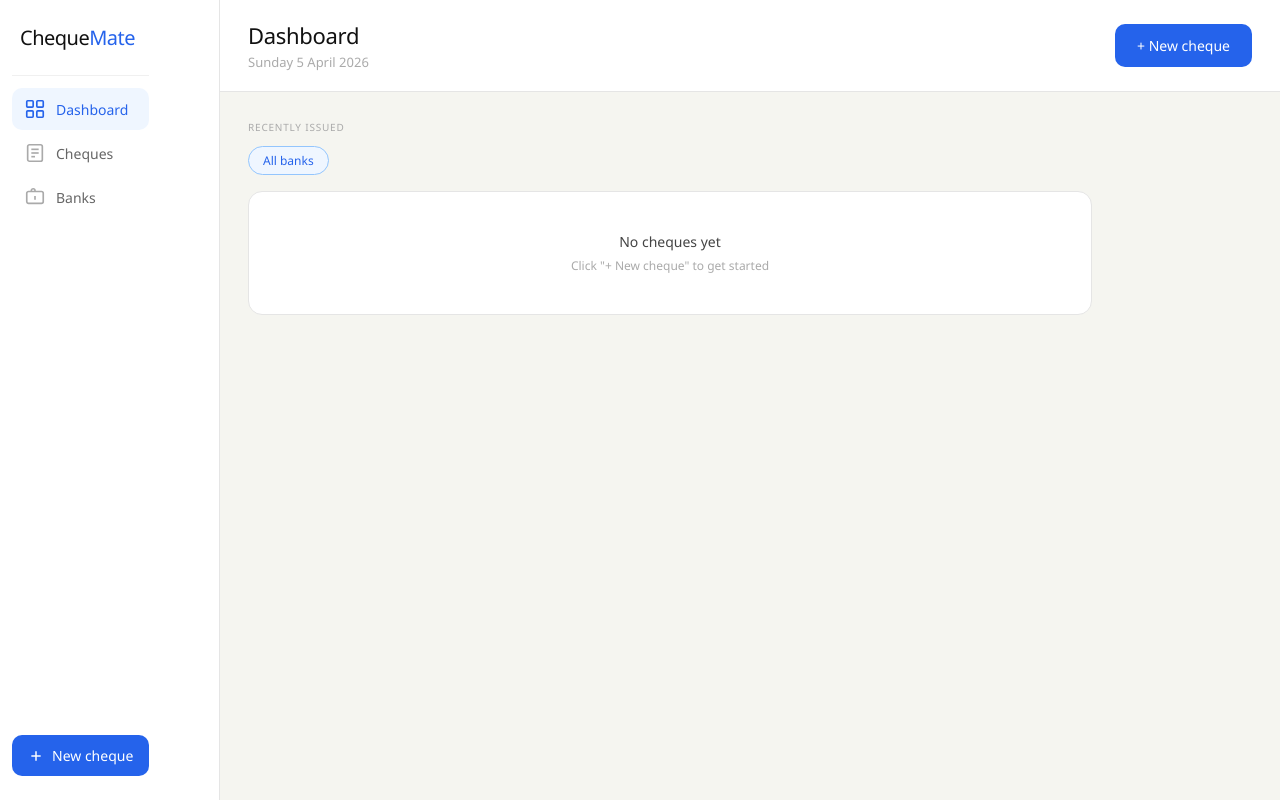
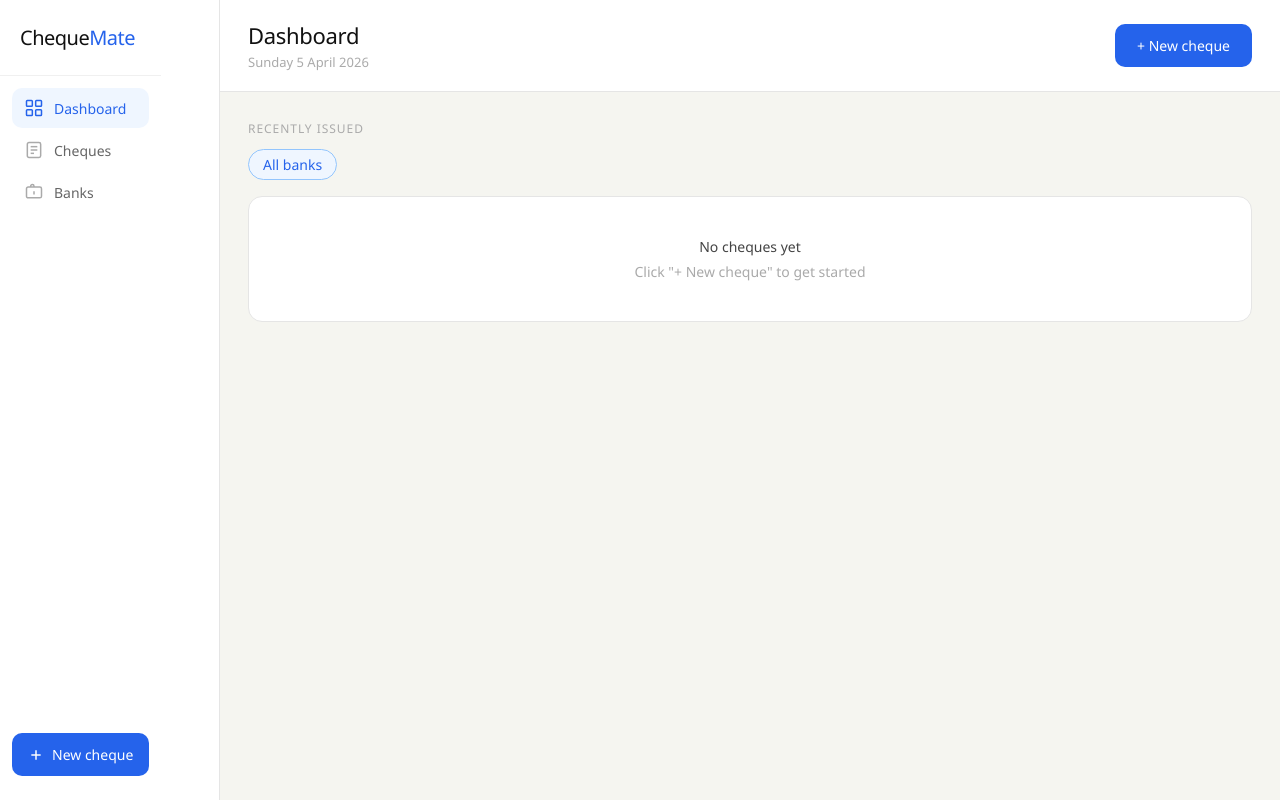
Before and after one commit to MhmdFais/cheque-mate, a React (Vite) app: page / in a window 1280 px wide. Built offline with nearby package versions, Linux system fonts and the light colour scheme.

Commit message:
fix: changed the style for web first

```diff
--- a/src/App.jsx
+++ b/src/App.jsx
@@ -12,8 +12,8 @@ const NAV_ITEMS = [
     label: "Dashboard",
     icon: (active) => (
       <svg
-        width="22"
-        height="22"
+        width="20"
+        height="20"
         viewBox="0 0 24 24"
         fill="none"
         stroke={active ? "#2563eb" : "#aaa"}
@@ -31,8 +31,8 @@ const NAV_ITEMS = [
     label: "Cheques",
     icon: (active) => (
       <svg
-        width="22"
-        height="22"
+        width="20"
+        height="20"
         viewBox="0 0 24 24"
         fill="none"
         stroke={active ? "#2563eb" : "#aaa"}
@@ -50,8 +50,8 @@ const NAV_ITEMS = [
     label: "Banks",
     icon: (active) => (
       <svg
-        width="22"
-        height="22"
+        width="20"
+        height="20"
         viewBox="0 0 24 24"
         fill="none"
         stroke={active ? "#2563eb" : "#aaa"}
@@ -66,6 +66,7 @@ const NAV_ITEMS = [
 ];
 
 const SIDEBAR_WIDTH = 220;
+const MOBILE_TOPBAR_HEIGHT = 52;
 
 function App() {
   const [activeScreen, setActiveScreen] = useState("dashboard");
@@ -125,30 +126,29 @@ function App() {
       </div>
 
       <nav style={styles.sidebarNav}>
-        {NAV_ITEMS.map((item) => (
+        {NAV_ITEMS.map((item) => {
+          const isActive = activeScreen === item.id && !showAddCheque;
+          return (
             <button
               key={item.id}
               style={{
                 ...styles.sidebarItem,
-              ...(activeScreen === item.id && !showAddCheque
-                ? styles.sidebarItemActive
-                : {}),
+                ...(isActive ? styles.sidebarItemActive : {}),
               }}
               onClick={() => navigate(item.id)}
             >
-            {item.icon(activeScreen === item.id && !showAddCheque)}
+              {item.icon(isActive)}
               <span
                 style={{
                   ...styles.sidebarLabel,
-                ...(activeScreen === item.id && !showAddCheque
-                  ? styles.sidebarLabelActive
-                  : {}),
+                  ...(isActive ? styles.sidebarLabelActive : {}),
                 }}
               >
                 {item.label}
               </span>
             </button>
-        ))}
+          );
+        })}
       </nav>
 
       <button
@@ -232,8 +232,6 @@ function App() {
   );
 }
 
-const MOBILE_TOPBAR_HEIGHT = 52;
-
 const styles = {
   root: {
     display: "flex",
@@ -241,8 +239,6 @@ const styles = {
     background: "#f5f5f0",
     overflow: "hidden",
   },
-
-  // Desktop sidebar
   sidebar: {
     width: `${SIDEBAR_WIDTH}px`,
     flexShrink: 0,
@@ -250,33 +246,30 @@ const styles = {
     borderRight: "0.5px solid #e5e5e5",
     height: "100dvh",
     overflowY: "auto",
-    display: "none", // hidden on mobile, shown via media query workaround below
+    display: "none",
   },
-
   sidebarInner: {
     display: "flex",
     flexDirection: "column",
-    padding: "24px 12px",
+    padding: "24px 0",
     height: "100%",
   },
-
   sidebarLogo: {
     fontSize: "20px",
     fontWeight: "500",
     letterSpacing: "-0.5px",
     color: "#111",
-    padding: "0 8px 24px",
+    padding: "0 20px 24px",
     borderBottom: "0.5px solid #f0f0f0",
     marginBottom: "12px",
   },
-
   sidebarNav: {
     display: "flex",
     flexDirection: "column",
     gap: "2px",
     flex: 1,
+    padding: "0 12px",
   },
-
   sidebarItem: {
     display: "flex",
     alignItems: "center",
@@ -288,22 +281,19 @@ const styles = {
     cursor: "pointer",
     width: "100%",
     textAlign: "left",
+    boxSizing: "border-box",
   },
-
   sidebarItemActive: {
     background: "#eff6ff",
   },
-
   sidebarLabel: {
     fontSize: "14px",
     color: "#666",
   },
-
   sidebarLabelActive: {
     color: "#2563eb",
     fontWeight: "500",
   },
-
   newChequeBtn: {
     display: "flex",
     alignItems: "center",
@@ -313,15 +303,14 @@ const styles = {
     color: "#fff",
     border: "none",
     borderRadius: "10px",
-    padding: "11px 16px",
+    padding: "12px 16px",
     fontSize: "14px",
     fontWeight: "500",
     cursor: "pointer",
-    marginTop: "16px",
-    width: "100%",
+    margin: "16px 12px 0",
+    width: "calc(100% - 24px)",
+    boxSizing: "border-box",
   },
-
-  // Mobile topbar
   mobileTopbar: {
     display: "flex",
     alignItems: "center",
@@ -335,16 +324,13 @@ const styles = {
     left: 0,
     right: 0,
     zIndex: 200,
-    // hide on desktop via inline override below
   },
-
   mobileLogoText: {
     fontSize: "18px",
     fontWeight: "500",
     letterSpacing: "-0.5px",
     color: "#111",
   },
-
   hamburger: {
     background: "none",
     border: "none",
@@ -354,14 +340,12 @@ const styles = {
     gap: "4px",
     padding: "4px",
   },
-
   hamburgerLine: {
     width: "20px",
     height: "2px",
     background: "#444",
     borderRadius: "2px",
   },
-
   mobileAddBtn: {
     width: "34px",
     height: "34px",
@@ -373,15 +357,12 @@ const styles = {
     justifyContent: "center",
     cursor: "pointer",
   },
-
-  // Drawer
   overlay: {
     position: "fixed",
     inset: 0,
     background: "rgba(0,0,0,0.3)",
     zIndex: 300,
   },
-
   drawer: {
     position: "fixed",
     top: 0,
@@ -394,8 +375,6 @@ const styles = {
     transition: "transform 0.25s ease",
     overflowY: "auto",
   },
-
-  // Main content area
   main: {
     flex: 1,
     overflowY: "auto",
--- a/src/screens/Banks.jsx
+++ b/src/screens/Banks.jsx
@@ -275,7 +275,10 @@ const Banks = ({ banks, addBank, updateBalance, deleteBank }) => {
 };
 
 const s = {
-  screen: { minHeight: "100%", background: "#f5f5f0" },
+  screen: {
+    minHeight: "100%",
+    background: "#f5f5f0",
+  },
   header: {
     background: "#fff",
     padding: "20px 28px",
@@ -293,7 +296,11 @@ const s = {
     color: "#111",
     letterSpacing: "-0.3px",
   },
-  pageSubtitle: { fontSize: "13px", color: "#aaa", marginTop: "3px" },
+  pageSubtitle: {
+    fontSize: "13px",
+    color: "#aaa",
+    marginTop: "3px",
+  },
   headerAddBtn: {
     background: "#2563eb",
     color: "#fff",
@@ -304,7 +311,9 @@ const s = {
     fontWeight: "500",
     cursor: "pointer",
   },
-  body: { padding: "28px 28px 40px", maxWidth: "900px" },
+  body: {
+    padding: "28px 28px 40px",
+  },
   formCard: {
     background: "#fff",
     borderRadius: "14px",
@@ -324,9 +333,12 @@ const s = {
     gap: "12px",
     marginBottom: "12px",
   },
-  field: { display: "flex", flexDirection: "column" },
+  field: {
+    display: "flex",
+    flexDirection: "column",
+  },
   label: {
-    fontSize: "12px",
+    fontSize: "14px",
     color: "#666",
     marginBottom: "5px",
     fontWeight: "500",
@@ -336,12 +348,16 @@ const s = {
     padding: "10px 12px",
     border: "0.5px solid #e5e5e5",
     borderRadius: "8px",
-    fontSize: "14px",
+    fontSize: "16px",
     color: "#111",
     background: "#fafafa",
     outline: "none",
   },
-  error: { fontSize: "12px", color: "#dc2626", marginBottom: "10px" },
+  error: {
+    fontSize: "12px",
+    color: "#dc2626",
+    marginBottom: "10px",
+  },
   formBtns: {
     display: "flex",
     gap: "8px",
@@ -366,19 +382,30 @@ const s = {
     padding: "16px 16px 0",
   },
   avatar: {
-    width: "44px",
-    height: "44px",
+    width: "46px",
+    height: "46px",
     borderRadius: "50%",
     display: "flex",
     alignItems: "center",
     justifyContent: "center",
-    fontSize: "14px",
+    fontSize: "16px",
     fontWeight: "500",
     flexShrink: 0,
   },
-  cardInfo: { flex: 1, minWidth: 0 },
-  bankName: { fontSize: "15px", fontWeight: "500", color: "#111" },
-  accountNum: { fontSize: "11px", color: "#aaa", marginTop: "2px" },
+  cardInfo: {
+    flex: 1,
+    minWidth: 0,
+  },
+  bankName: {
+    fontSize: "17px",
+    fontWeight: "500",
+    color: "#111",
+  },
+  accountNum: {
+    fontSize: "11px",
+    color: "#aaa",
+    marginTop: "2px",
+  },
   balanceBlock: {
     padding: "12px 16px 14px",
     borderBottom: "0.5px solid #f0f0f0",
@@ -401,10 +428,23 @@ const s = {
     padding: "12px 16px",
     alignItems: "center",
   },
-  confirmBox: { padding: "12px 16px", background: "#fafafa" },
-  confirmText: { fontSize: "13px", color: "#444", marginBottom: "10px" },
-  confirmBtns: { display: "flex", gap: "8px", justifyContent: "flex-end" },
-  cardActions: { display: "flex" },
+  confirmBox: {
+    padding: "12px 16px",
+    background: "#fafafa",
+  },
+  confirmText: {
+    fontSize: "13px",
+    color: "#444",
+    marginBottom: "10px",
+  },
+  confirmBtns: {
+    display: "flex",
+    gap: "8px",
+    justifyContent: "flex-end",
+  },
+  cardActions: {
+    display: "flex",
+  },
   actionUpdate: {
     flex: 1,
     padding: "11px",
@@ -458,8 +498,16 @@ const s = {
     padding: "60px 20px",
     textAlign: "center",
   },
-  emptyText: { fontSize: "15px", color: "#444", fontWeight: "500" },
-  emptySubText: { fontSize: "13px", color: "#aaa", marginTop: "6px" },
+  emptyText: {
+    fontSize: "15px",
+    color: "#444",
+    fontWeight: "500",
+  },
+  emptySubText: {
+    fontSize: "13px",
+    color: "#aaa",
+    marginTop: "6px",
+  },
 };
 
 export default Banks;
--- a/src/screens/Cheques.jsx
+++ b/src/screens/Cheques.jsx
@@ -370,7 +370,10 @@ const Cheques = ({
 };
 
 const s = {
-  screen: { minHeight: "100%", background: "#f5f5f0" },
+  screen: {
+    minHeight: "100%",
+    background: "#f5f5f0",
+  },
   header: {
     background: "#fff",
     padding: "20px 28px",
@@ -388,7 +391,11 @@ const s = {
     color: "#111",
     letterSpacing: "-0.3px",
   },
-  pageSubtitle: { fontSize: "13px", color: "#aaa", marginTop: "3px" },
+  pageSubtitle: {
+    fontSize: "13px",
+    color: "#aaa",
+    marginTop: "3px",
+  },
   headerAddBtn: {
     background: "#2563eb",
     color: "#fff",
@@ -420,7 +427,7 @@ const s = {
     border: "0.5px solid #e5e5e5",
     borderRadius: "20px",
     padding: "5px 14px",
-    fontSize: "12px",
+    fontSize: "14px",
     color: "#666",
     cursor: "pointer",
     whiteSpace: "nowrap",
@@ -432,11 +439,17 @@ const s = {
     color: "#2563eb",
     fontWeight: "500",
   },
-  body: { padding: "20px 28px 40px", maxWidth: "900px" },
-  countLabel: { fontSize: "12px", color: "#aaa", marginBottom: "12px" },
+  body: {
+    padding: "20px 28px 40px",
+  },
+  countLabel: {
+    fontSize: "14px",
+    color: "#aaa",
+    marginBottom: "12px",
+  },
   grid: {
     display: "grid",
-    gridTemplateColumns: "repeat(auto-fill, minmax(320px, 1fr))",
+    gridTemplateColumns: "repeat(auto-fill, minmax(280px, 1fr))",
     gap: "10px",
   },
   card: {
@@ -446,7 +459,9 @@ const s = {
     borderLeft: "3px solid #e5e5e5",
     overflow: "hidden",
   },
-  cardInner: { padding: "14px 16px" },
+  cardInner: {
+    padding: "14px 16px",
+  },
   row1: {
     display: "flex",
     justifyContent: "space-between",
@@ -461,18 +476,26 @@ const s = {
     minWidth: 0,
   },
   bankDot: {
-    width: "34px",
-    height: "34px",
+    width: "36px",
+    height: "36px",
     borderRadius: "50%",
     display: "flex",
     alignItems: "center",
     justifyContent: "center",
-    fontSize: "12px",
+    fontSize: "14px",
     fontWeight: "500",
     flexShrink: 0,
   },
-  recipient: { fontSize: "14px", fontWeight: "500", color: "#111" },
-  chequeNum: { fontSize: "10px", color: "#aaa", marginTop: "1px" },
+  recipient: {
+    fontSize: "16px",
+    fontWeight: "500",
+    color: "#111",
+  },
+  chequeNum: {
+    fontSize: "12px",
+    color: "#aaa",
+    marginTop: "1px",
+  },
   rightCol: {
     display: "flex",
     flexDirection: "column",
@@ -488,19 +511,24 @@ const s = {
     padding: "4px 10px",
   },
   amount: {
-    fontSize: "13px",
+    fontSize: "14px",
     fontWeight: "600",
     color: "#1d4ed8",
     fontVariantNumeric: "tabular-nums",
   },
   statusChip: {
-    fontSize: "10px",
+    fontSize: "12px",
     padding: "2px 8px",
     borderRadius: "20px",
     fontWeight: "500",
   },
-  row2: { marginBottom: "10px" },
-  bankName: { fontSize: "11px", color: "#888" },
+  row2: {
+    marginBottom: "10px",
+  },
+  bankName: {
+    fontSize: "13px",
+    color: "#888",
+  },
   datesRow: {
     display: "flex",
     alignItems: "center",
@@ -509,15 +537,27 @@ const s = {
     borderRadius: "8px",
     padding: "8px 10px",
   },
-  dateItem: { display: "flex", flexDirection: "column", gap: "2px", flex: 1 },
+  dateItem: {
+    display: "flex",
+    flexDirection: "column",
+    gap: "2px",
+    flex: 1,
+  },
   dateLabel: {
-    fontSize: "9px",
+    fontSize: "10px",
     color: "#aaa",
     textTransform: "uppercase",
     letterSpacing: "0.05em",
   },
-  dateValue: { fontSize: "11px", fontWeight: "500", color: "#111" },
-  daysAway: { fontWeight: "400", color: "#888" },
+  dateValue: {
+    fontSize: "13px",
+    fontWeight: "500",
+    color: "#111",
+  },
+  daysAway: {
+    fontWeight: "400",
+    color: "#888",
+  },
   dateDivider: {
     width: "0.5px",
     height: "28px",
@@ -527,14 +567,14 @@ const s = {
   noteToggle: {
     background: "none",
     border: "none",
-    fontSize: "11px",
+    fontSize: "13px",
     color: "#2563eb",
     cursor: "pointer",
     padding: "6px 0 0",
     display: "block",
   },
   noteText: {
-    fontSize: "12px",
+    fontSize: "14px",
     color: "#666",
     marginTop: "6px",
     lineHeight: "1.5",
@@ -542,7 +582,10 @@ const s = {
     borderRadius: "8px",
     padding: "8px 10px",
   },
-  cardActions: { borderTop: "0.5px solid #f0f0f0", display: "flex" },
+  cardActions: {
+    borderTop: "0.5px solid #f0f0f0",
+    display: "flex",
+  },
   actionClear: {
     flex: 1,
     padding: "10px",
@@ -572,7 +615,11 @@ const s = {
     marginBottom: "10px",
     lineHeight: "1.5",
   },
-  confirmBtns: { display: "flex", gap: "8px", justifyContent: "flex-end" },
+  confirmBtns: {
+    display: "flex",
+    gap: "8px",
+    justifyContent: "flex-end",
+  },
   cancelBtn: {
     background: "none",
     border: "0.5px solid #e5e5e5",
@@ -607,8 +654,16 @@ const s = {
     padding: "60px 20px",
     textAlign: "center",
   },
-  emptyText: { fontSize: "14px", color: "#444", fontWeight: "500" },
-  emptySubText: { fontSize: "12px", color: "#aaa", marginTop: "6px" },
+  emptyText: {
+    fontSize: "14px",
+    color: "#444",
+    fontWeight: "500",
+  },
+  emptySubText: {
+    fontSize: "12px",
+    color: "#aaa",
+    marginTop: "6px",
+  },
 };
 
 export default Cheques;
--- a/src/screens/Dashboard.jsx
+++ b/src/screens/Dashboard.jsx
@@ -357,7 +357,10 @@ const Dashboard = ({
 };
 
 const s = {
-  screen: { minHeight: "100%", background: "#f5f5f0" },
+  screen: {
+    minHeight: "100%",
+    background: "#f5f5f0",
+  },
   header: {
     background: "#fff",
     padding: "20px 28px",
@@ -375,7 +378,11 @@ const s = {
     color: "#111",
     letterSpacing: "-0.3px",
   },
-  date: { fontSize: "13px", color: "#aaa", marginTop: "3px" },
+  date: {
+    fontSize: "13px",
+    color: "#aaa",
+    marginTop: "3px",
+  },
   headerAddBtn: {
     background: "#2563eb",
     color: "#fff",
@@ -387,9 +394,11 @@ const s = {
     cursor: "pointer",
     flexShrink: 0,
   },
-  body: { padding: "28px 28px 40px", maxWidth: "900px" },
+  body: {
+    padding: "28px 28px 40px",
+  },
   sectionLabel: {
-    fontSize: "10px",
+    fontSize: "12px",
     fontWeight: "500",
     letterSpacing: "0.08em",
     textTransform: "uppercase",
@@ -398,7 +407,7 @@ const s = {
   },
   grid: {
     display: "grid",
-    gridTemplateColumns: "repeat(auto-fill, minmax(300px, 1fr))",
+    gridTemplateColumns: "repeat(auto-fill, minmax(280px, 1fr))",
     gap: "10px",
     marginBottom: "4px",
   },
@@ -409,7 +418,9 @@ const s = {
     borderLeft: "3px solid #e5e5e5",
     overflow: "hidden",
   },
-  cardInner: { padding: "14px 16px" },
+  cardInner: {
+    padding: "16px 18px",
+  },
   cardRow1: {
     display: "flex",
     justifyContent: "space-between",
@@ -424,18 +435,26 @@ const s = {
     minWidth: 0,
   },
   bankDot: {
-    width: "34px",
-    height: "34px",
+    width: "36px",
+    height: "36px",
     borderRadius: "50%",
     display: "flex",
     alignItems: "center",
     justifyContent: "center",
-    fontSize: "12px",
+    fontSize: "14px",
     fontWeight: "500",
     flexShrink: 0,
   },
-  recipient: { fontSize: "14px", fontWeight: "500", color: "#111" },
-  chequeNum: { fontSize: "10px", color: "#aaa", marginTop: "2px" },
+  recipient: {
+    fontSize: "16px",
+    fontWeight: "500",
+    color: "#111",
+  },
+  chequeNum: {
+    fontSize: "12px",
+    color: "#aaa",
+    marginTop: "2px",
+  },
   amountPill: {
     background: "#eff6ff",
     border: "0.5px solid #bfdbfe",
@@ -445,7 +464,7 @@ const s = {
     marginLeft: "8px",
   },
   amount: {
-    fontSize: "13px",
+    fontSize: "14px",
     fontWeight: "600",
     color: "#1d4ed8",
     fontVariantNumeric: "tabular-nums",
@@ -455,10 +474,17 @@ const s = {
     justifyContent: "space-between",
     alignItems: "center",
   },
-  bankInfo: { display: "flex", alignItems: "center", gap: "6px" },
-  bankName: { fontSize: "11px", color: "#888" },
+  bankInfo: {
+    display: "flex",
+    alignItems: "center",
+    gap: "8px",
+  },
+  bankName: {
+    fontSize: "13px",
+    color: "#888",
+  },
   dueBadge: {
-    fontSize: "10px",
+    fontSize: "12px",
     padding: "2px 8px",
     borderRadius: "20px",
     fontWeight: "500",
@@ -505,7 +531,11 @@ const s = {
     marginBottom: "10px",
     lineHeight: "1.5",
   },
-  confirmBtns: { display: "flex", gap: "8px", justifyContent: "flex-end" },
+  confirmBtns: {
+    display: "flex",
+    gap: "8px",
+    justifyContent: "flex-end",
+  },
   cancelBtn: {
     background: "none",
     border: "0.5px solid #e5e5e5",
@@ -521,7 +551,7 @@ const s = {
     border: "none",
     borderRadius: "8px",
     padding: "6px 14px",
-    fontSize: "12px",
+    fontSize: "14px",
     cursor: "pointer",
   },
   deleteBtn: {
@@ -530,7 +560,7 @@ const s = {
     border: "none",
     borderRadius: "8px",
     padding: "6px 14px",
-    fontSize: "12px",
+    fontSize: "14px",
     cursor: "pointer",
   },
   filterRow: {
@@ -544,7 +574,7 @@ const s = {
     border: "0.5px solid #e5e5e5",
     borderRadius: "20px",
     padding: "5px 14px",
-    fontSize: "12px",
+    fontSize: "14px",
     color: "#666",
     cursor: "pointer",
     whiteSpace: "nowrap",
@@ -556,7 +586,11 @@ const s = {
     color: "#2563eb",
     fontWeight: "500",
   },
-  divider: { height: "0.5px", background: "#e5e5e5", margin: "24px 0" },
+  divider: {
+    height: "0.5px",
+    background: "#e5e5e5",
+    margin: "24px 0",
+  },
   emptyBox: {
     background: "#fff",
     borderRadius: "14px",
@@ -564,8 +598,16 @@ const s = {
     padding: "40px 20px",
     textAlign: "center",
   },
-  emptyText: { fontSize: "14px", color: "#444", fontWeight: "500" },
-  emptySubText: { fontSize: "12px", color: "#aaa", marginTop: "6px" },
+  emptyText: {
+    fontSize: "14px",
+    color: "#444",
+    fontWeight: "500",
+  },
+  emptySubText: {
+    fontSize: "14px",
+    color: "#aaa",
+    marginTop: "6px",
+  },
 };
 
 export default Dashboard;
```
Lines whose indentation alone changed are shown as unchanged.
